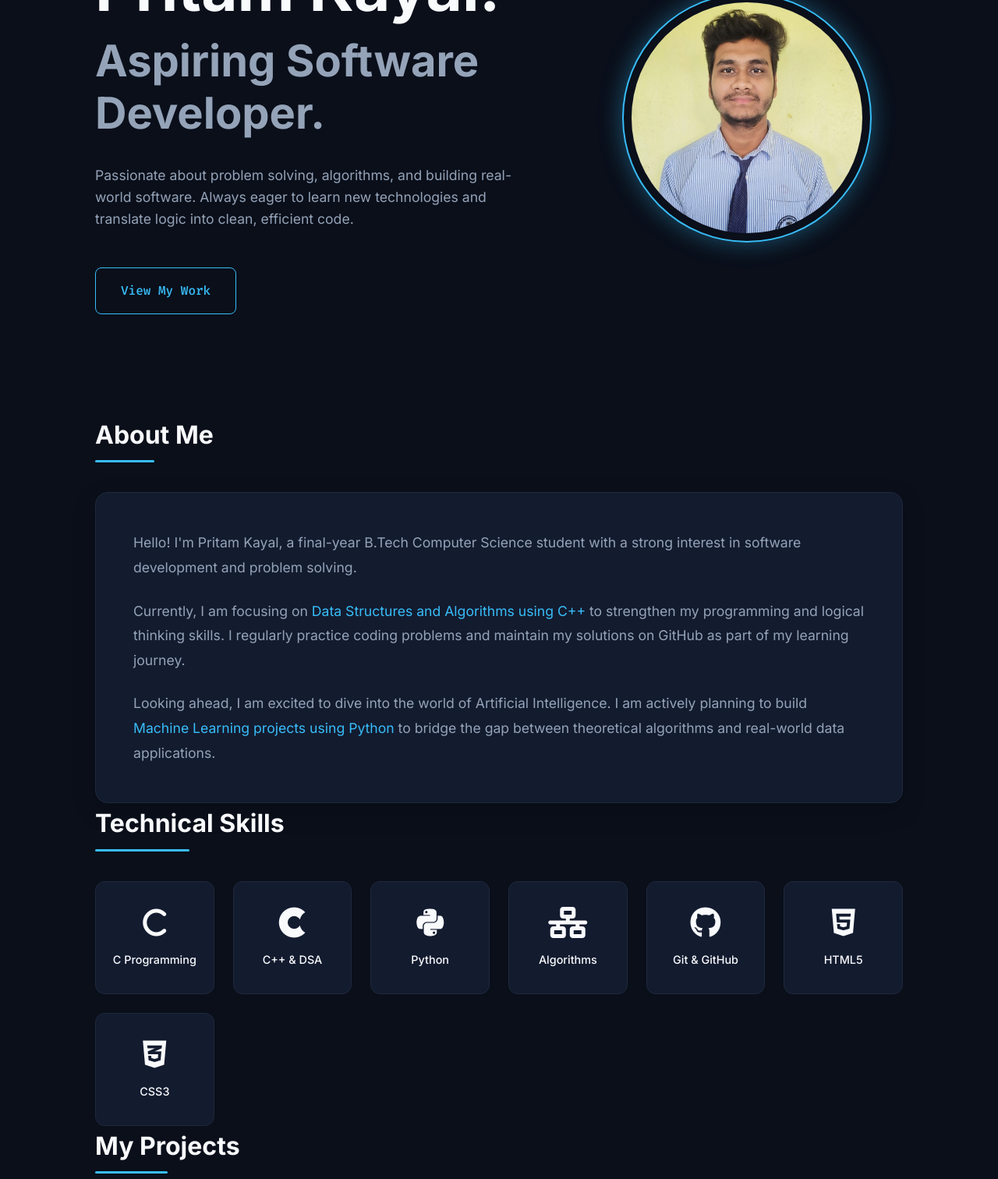
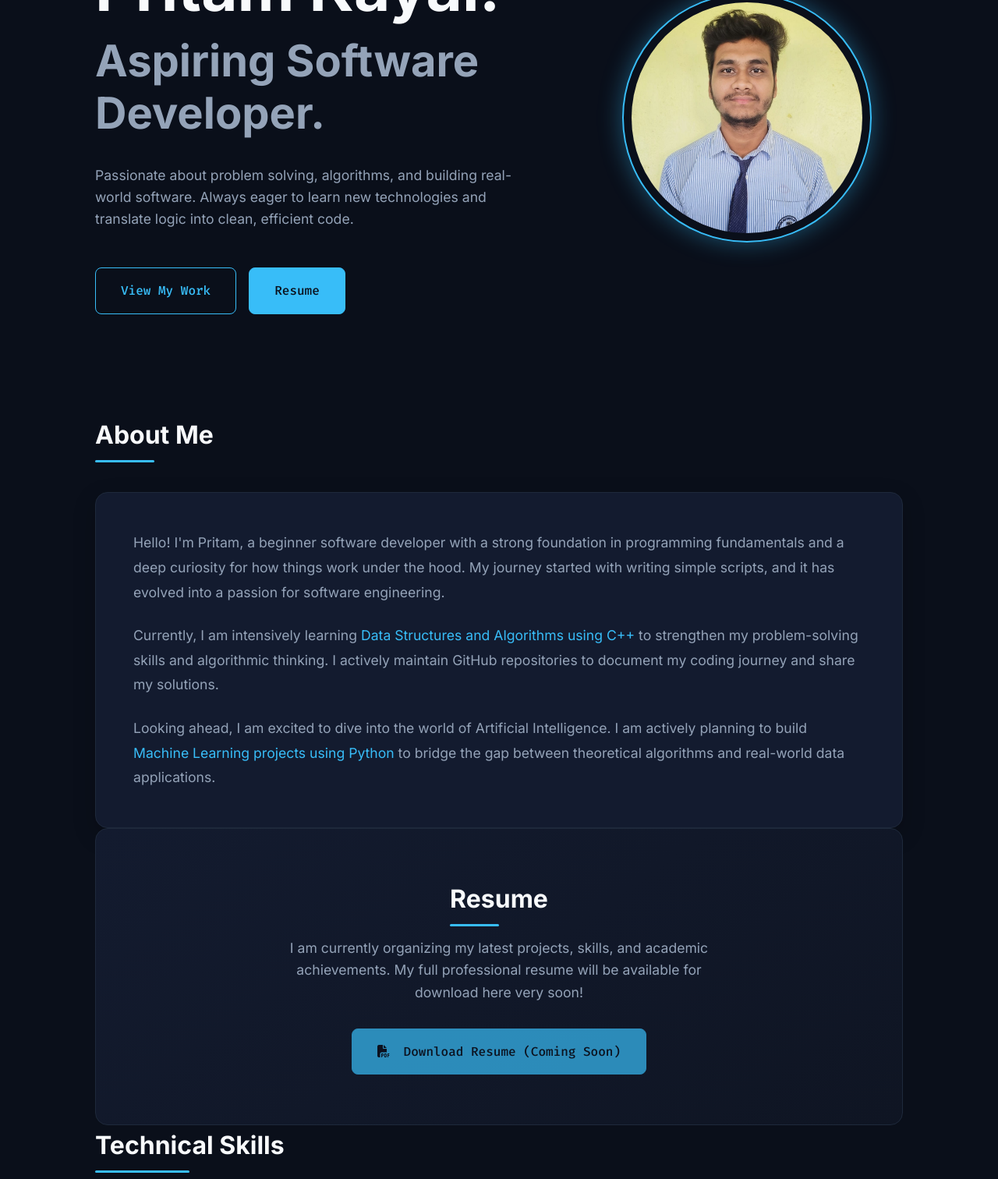
Before and after one commit to pritam180802/My-Portfolio, a plain HTML site: page index.html in a window 1280 px wide. Shown: the part 268-1780 px from the top of the page at 78% size. Drawn offline with Linux system fonts and the light colour scheme.

Commit message:
Update index.html

```diff
--- a/index.html
+++ b/index.html
@@ -1,3 +1,4 @@
+
 <!DOCTYPE html>
 <html lang="en">
 <head>
@@ -241,6 +242,25 @@
             transform: translateY(-2px);
         }
 
+        .btn-secondary {
+            background-color: var(--primary);
+            color: var(--bg-main);
+            border: 1px solid var(--primary);
+        }
+
+        .btn-secondary:hover {
+            background-color: transparent;
+            color: var(--primary);
+            box-shadow: 0 0 15px var(--primary-glow);
+            transform: translateY(-2px);
+        }
+
+        .hero-buttons {
+            display: flex;
+            gap: 1rem;
+            flex-wrap: wrap;
+        }
+
         /* About Section */
         .about-content {
             background-color: var(--bg-surface);
@@ -384,6 +404,22 @@
             box-shadow: 0 2px 4px rgba(0,0,0,0.2);
         }
 
+        /* Resume Section */
+        #resume .resume-container {
+            background: linear-gradient(145deg, var(--bg-surface), #0f1523);
+            border: 1px solid var(--border-color);
+            border-radius: 16px;
+            padding: 4rem 2rem;
+            text-align: center;
+        }
+
+        #resume .resume-text {
+            max-width: 600px;
+            margin: 0 auto 2rem;
+            color: var(--text-muted);
+            font-size: 1.1rem;
+        }
+
         /* GitHub Section */
         #github .github-container {
             background: linear-gradient(145deg, var(--bg-surface), #0f1523);
@@ -522,6 +558,7 @@
             <a href="#" class="logo">Pritam's Portfolio<span class="highlight">.</span></a>
             <ul class="nav-links">
                 <li><a href="#about">About</a></li>
+                <li><a href="#resume">Resume</a></li>
                 <li><a href="#skills">Skills</a></li>
                 <li><a href="#projects">Projects</a></li>
                 <li><a href="#contact">Contact</a></li>
@@ -539,8 +576,9 @@
                 <p class="tagline fade-in delay-300">
                     Passionate about problem solving, algorithms, and building real-world software. Always eager to learn new technologies and translate logic into clean, efficient code.
                 </p>
-                <div class="fade-in delay-300">
+                <div class="hero-buttons fade-in delay-300">
                     <a href="#projects" class="btn btn-primary">View My Work</a>
+                    <a href="#resume" class="btn btn-secondary">Resume</a>
                 </div>
             </div>
 
@@ -559,14 +597,27 @@
         <h2 class="section-title fade-in">About Me</h2>
         <div class="about-content fade-in delay-100">
             <p>
-                Hello! I'm Pritam Kayal, a final-year B.Tech Computer Science student with a strong interest in software development and problem solving.
+                Hello! I'm Pritam, a beginner software developer with a strong foundation in programming fundamentals and a deep curiosity for how things work under the hood. My journey started with writing simple scripts, and it has evolved into a passion for software engineering.
             </p>
             <p>
-                Currently, I am focusing on <span class="highlight">Data Structures and Algorithms using C++</span> to strengthen my programming and logical thinking skills. I regularly practice coding problems and maintain my solutions on GitHub as part of my learning journey.
+                Currently, I am intensively learning <span class="highlight">Data Structures and Algorithms using C++</span> to strengthen my problem-solving skills and algorithmic thinking. I actively maintain GitHub repositories to document my coding journey and share my solutions.
             </p>
             <p>
                 Looking ahead, I am excited to dive into the world of Artificial Intelligence. I am actively planning to build <span class="highlight">Machine Learning projects using Python</span> to bridge the gap between theoretical algorithms and real-world data applications.
             </p>
+        </div>
+    </section>
+
+    <!-- Resume Section -->
+    <section id="resume" class="container">
+        <div class="resume-container fade-in">
+            <h2 class="section-title" style="margin-bottom: 1.5rem;">Resume</h2>
+            <p class="resume-text">
+                I am currently organizing my latest projects, skills, and academic achievements. My full professional resume will be available for download here very soon!
+            </p>
+            <a href="#" class="btn btn-secondary" style="opacity: 0.7; cursor: not-allowed;" onclick="event.preventDefault();">
+                <i class="fa-solid fa-file-pdf" style="margin-right: 8px;"></i> Download Resume (Coming Soon)
+            </a>
         </div>
     </section>
 
@@ -628,7 +679,7 @@
                 </div>
                 <h3 class="project-title">DSA Practice Repository</h3>
                 <p class="project-desc">
-                    A comprehensive repository containing my solutions to various Data Structures and Algorithms problems. Organized by topics including Arrays, Linked Lists, Trees, and Dynamic Programming etc.
+                    A comprehensive repository containing my solutions to various Data Structures and Algorithms problems. Organized by topics including Arrays, Linked Lists, Trees, and Dynamic Programming.
                 </p>
                 <div class="project-tech">
                     <span>C++</span>
@@ -692,10 +743,11 @@
     <section id="contact" class="container">
         <h2 class="section-title fade-in">Get In Touch</h2>
         <p class="contact-desc fade-in delay-100">
-            Feel free to reach out if you'd like to connect, discuss ideas, collaborate on projects, or just talk about technology. I'm always open to learning opportunities and meaningful conversations.
+            Interested in collaborating, discussing ideas, or just saying hello? You can reach out to me through the platforms below. I’m always open to connecting with fellow developers and tech enthusiasts.
+
         </p>
 
-        <a href="mailto:kayalpritam65@gmail.com" class="btn btn-primary fade-in delay-200">
+        <a href="mailto:hello@example.com" class="btn btn-primary fade-in delay-200">
             Say Hello <i class="fa-regular fa-envelope" style="margin-left: 8px;"></i>
         </a>
 
```
